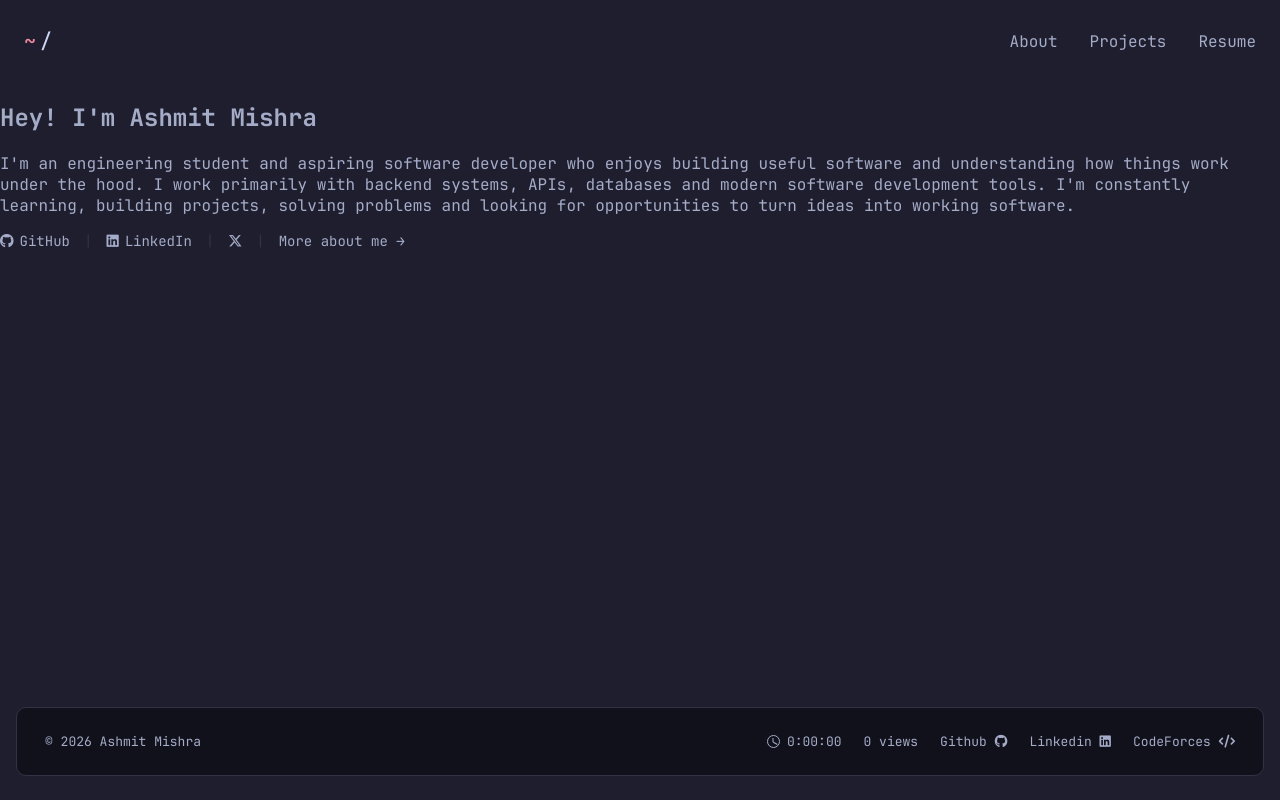
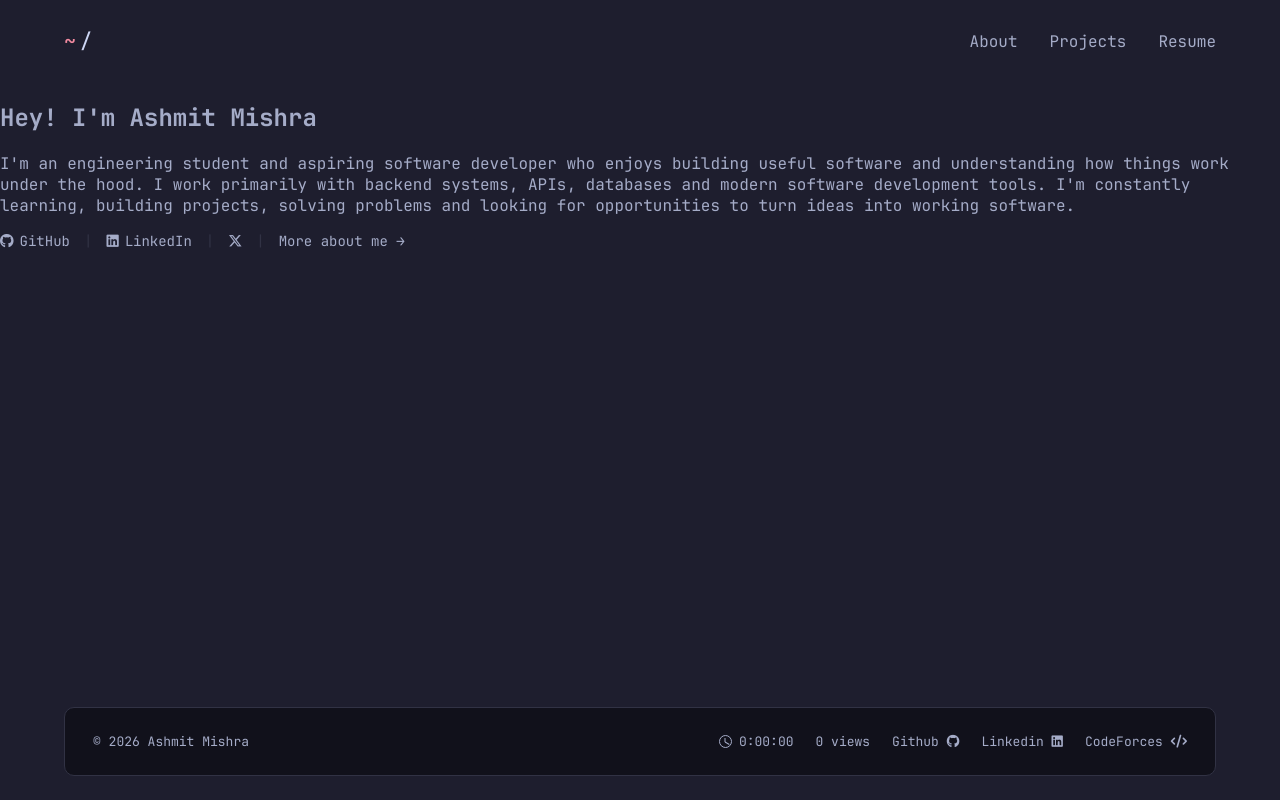
Before and after one commit to TypicalW/portfolio-v3, a Flask app: page / in a window 1280 px wide. Run offline with Flask 3, Linux system fonts and the light colour scheme.

Commit message:
Changed styling

```diff
--- a/static/css/main.css
+++ b/static/css/main.css
@@ -58,6 +58,17 @@ main {
 
 
 /* =========================
+   SHARED CONTAINER
+   ========================= */
+
+.container {
+    width: 90%;
+    max-width: 1500px;
+    margin: 0 auto;
+}
+
+
+/* =========================
    NAVBAR
    ========================= */
 
@@ -66,10 +77,6 @@ main {
 }
 
 .navbar {
-    width: calc(100% - 48px);
-    max-width: 1550px;
-
-    margin: 0 auto;
     padding: 28px 0;
 
     display: flex;
@@ -146,9 +153,6 @@ main {
    ========================= */
 
 .site-footer {
-    width: calc(100% - 32px);
-    max-width: 1500px;
-
     margin: 80px auto 24px;
     padding: 25px 28px;
 
@@ -253,8 +257,11 @@ main {
 
 @media (max-width: 600px) {
 
+    .container {
+        width: calc(100% - 32px);
+    }
+
     .navbar {
-        width: calc(100% - 32px);
         padding: 20px 0;
     }
 
@@ -274,8 +281,6 @@ main {
     /* Footer */
 
     .site-footer {
-        width: calc(100% - 32px);
-
         margin: 60px auto 20px;
         padding: 16px;
 
```
